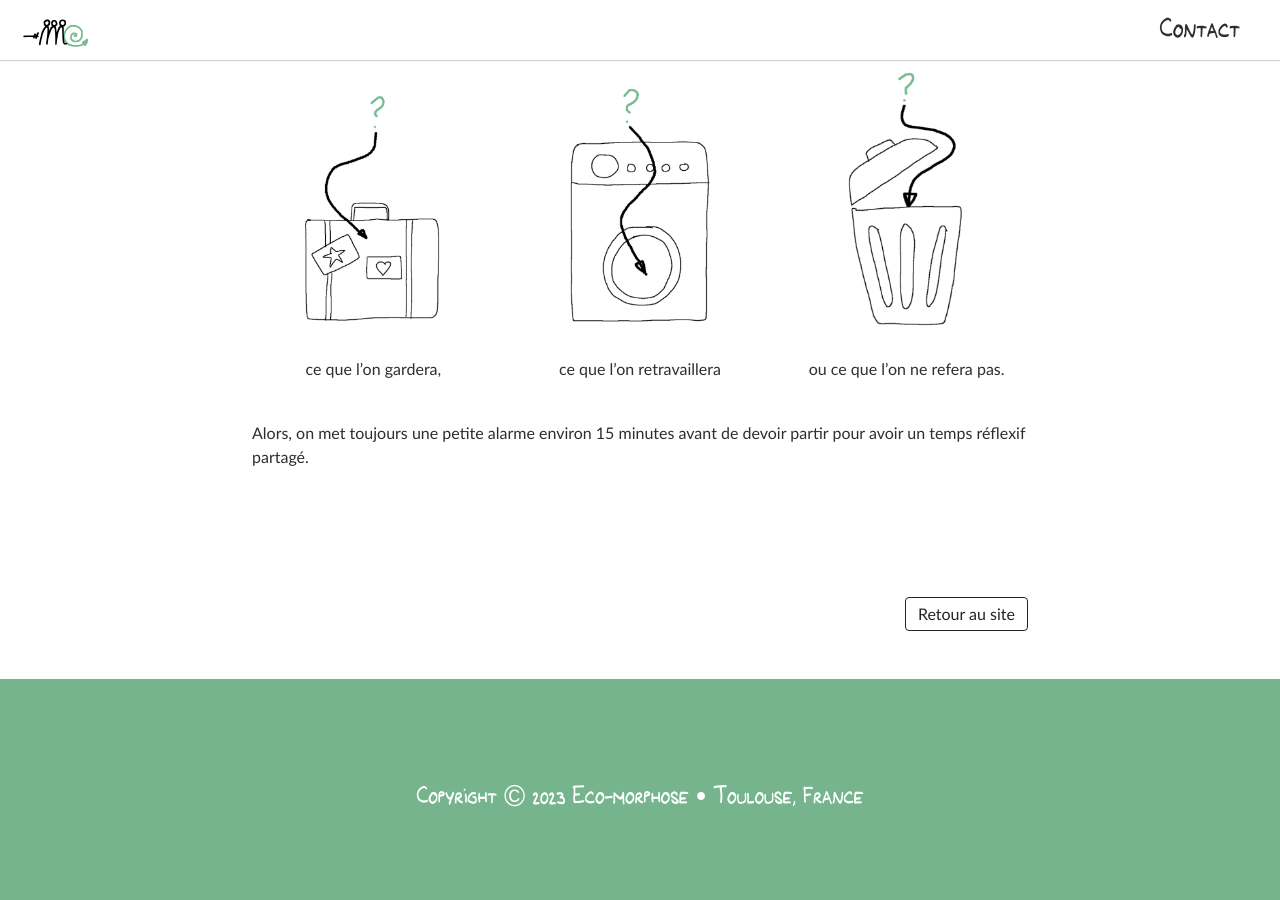
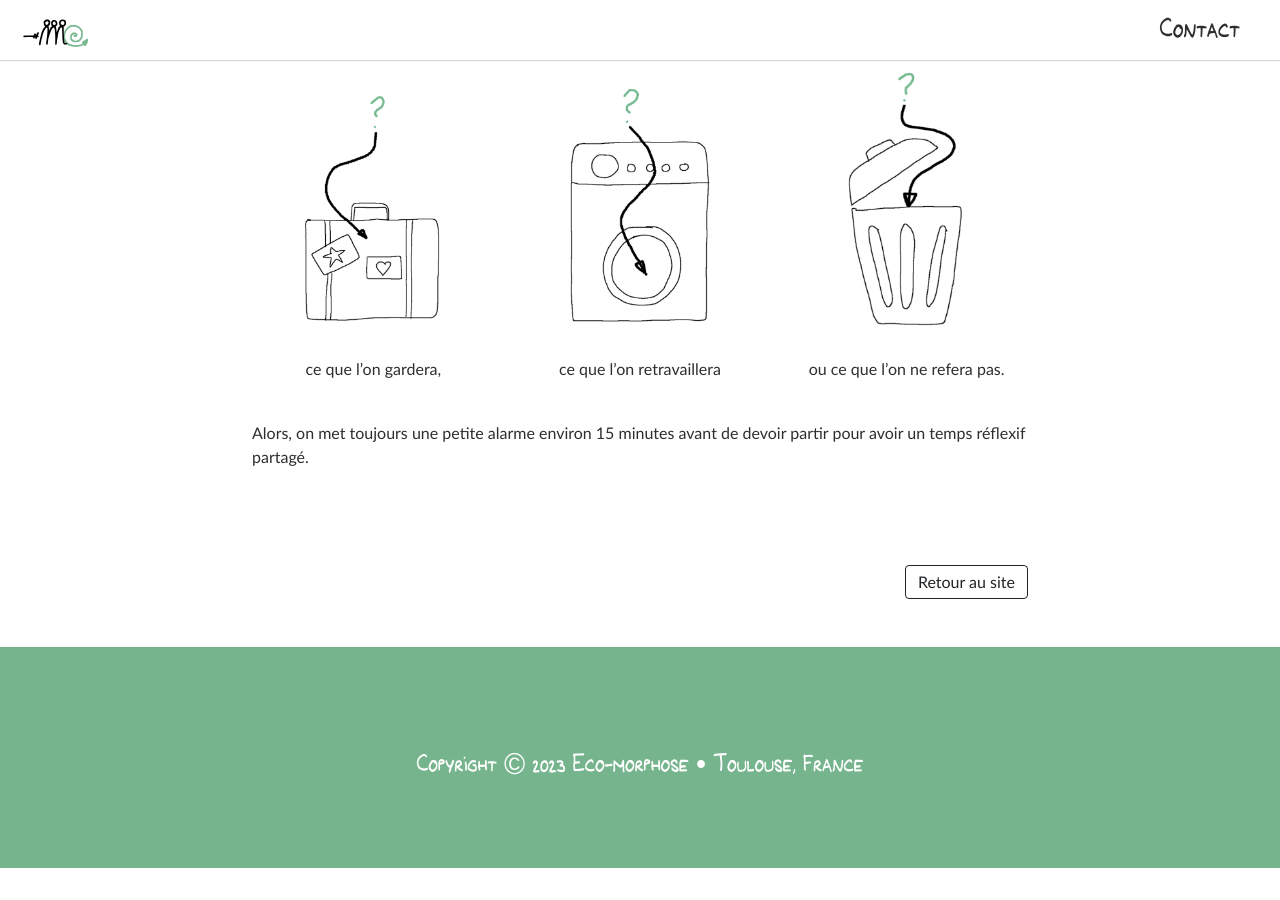
Before and after one commit to eco-morphose-2023/eco-morphose-2023.github.io, a Jekyll site: the page built from _posts/2022-08-10-journee-type-eco-morphose.html, in a window 1280 px wide and 900 px high, scrolled down 2035 px. Built offline with Jekyll 4.4.1, drawn with Linux system fonts in a browser that asks for light colours; after the commit the page ends 2903 px from its top, so only the background shows below that.

Commit message:
minor fix

```diff
--- a/_posts/2022-08-10-journee-type-eco-morphose.html
+++ b/_posts/2022-08-10-journee-type-eco-morphose.html
@@ -61,7 +61,7 @@
 
 </section>
 
-<section class="py-5 mb-5">
+<section class="py-5 mb-3">
    <h2>Une clôture digne de ce nom</h2>
 
    <p>
```
